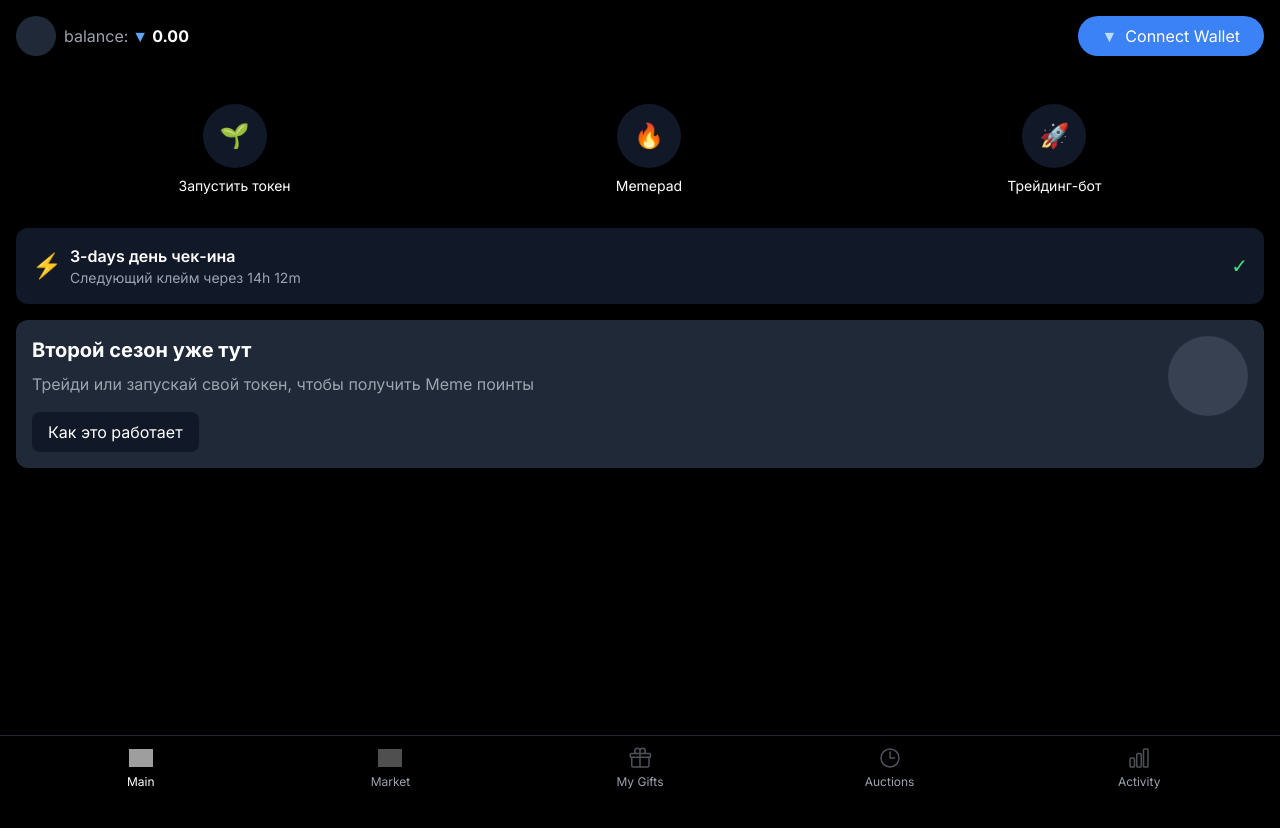
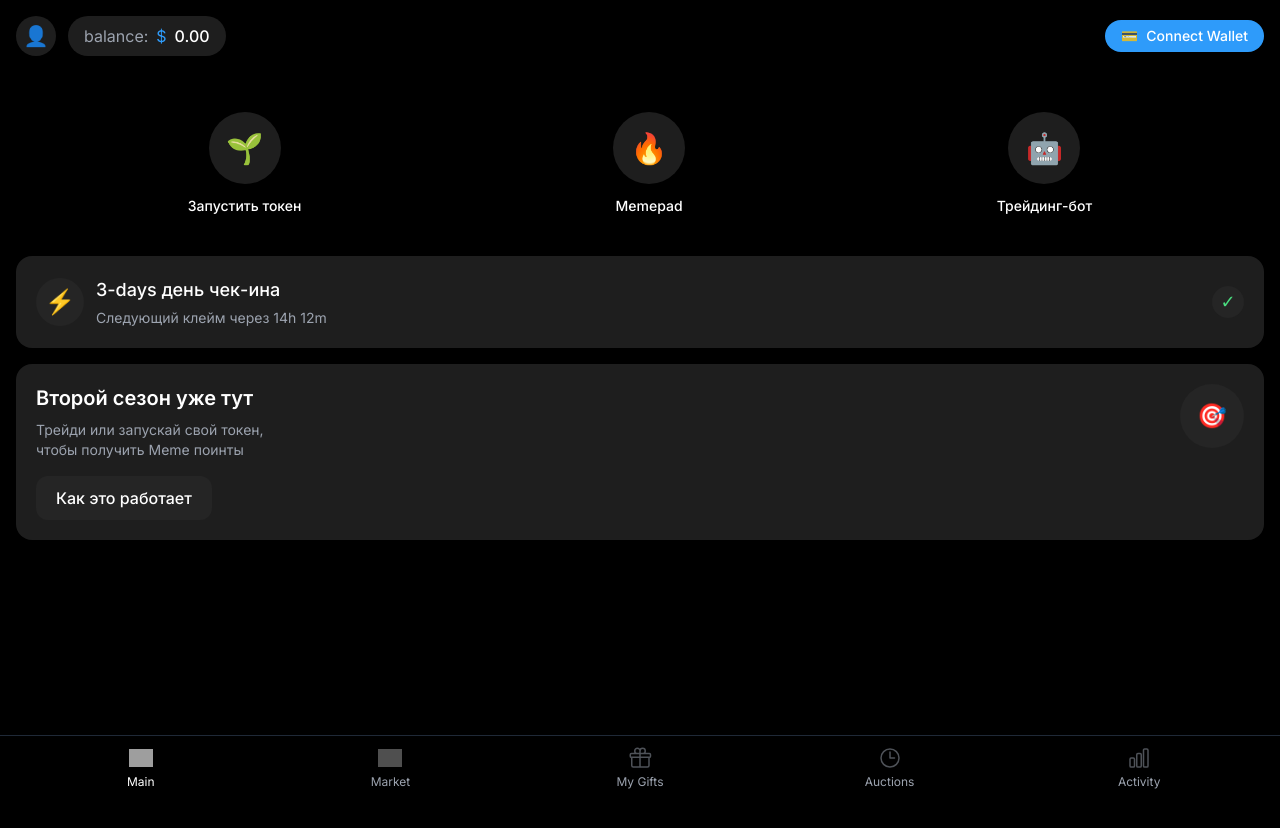
Before and after one commit to useriiefokrjkgjrkgkgkjkg/folder-number-1, a Next.js app: page / in a window 1280 px wide. Shown: the top 828 px of the page. Built offline with nearby package versions, Linux system fonts and the light colour scheme; grey boxes are pictures that could not be loaded.

Commit message:
Update: Make Connect Wallet button smaller

```diff
--- a/src/app/page.tsx
+++ b/src/app/page.tsx
@@ -8,37 +8,41 @@ export default function Home() {
     <main className="min-h-screen bg-black pb-20">
       <Header />
 
-      <div className="flex justify-around px-4 mt-8">
+      <div className="flex justify-around px-8 mt-10">
         <ActionButton icon="🌱" label="Запустить токен" />
         <ActionButton icon="🔥" label="Memepad" />
-        <ActionButton icon="🚀" label="Трейдинг-бот" />
+        <ActionButton icon="🤖" label="Трейдинг-бот" />
       </div>
 
-      <div className="mx-4 mt-8">
-        <div className="bg-gray-900 rounded-xl p-4 flex items-center justify-between">
-          <div className="flex items-center gap-2">
-            <span className="text-yellow-400 text-2xl">⚡</span>
+      <div className="mx-4 mt-10">
+        <div className="bg-[#1E1E1E] rounded-2xl p-5 flex items-center justify-between">
+          <div className="flex items-center gap-3">
+            <div className="w-12 h-12 bg-[#252525] rounded-full flex items-center justify-center">
+              <span className="text-yellow-400 text-2xl">⚡</span>
+            </div>
             <div>
-              <h3 className="text-white font-semibold">3-days день чек-ина</h3>
-              <p className="text-gray-400 text-sm">Следующий клейм через 14h 12m</p>
+              <h3 className="text-white font-medium text-lg">3-days день чек-ина</h3>
+              <p className="text-gray-400 text-sm mt-1">Следующий клейм через 14h 12m</p>
             </div>
           </div>
-          <span className="text-green-400 text-xl">✓</span>
+          <div className="w-8 h-8 bg-[#252525] rounded-full flex items-center justify-center">
+            <span className="text-green-400 text-lg">✓</span>
+          </div>
         </div>
       </div>
 
       <div className="mx-4 mt-4">
-        <div className="bg-gray-800 rounded-xl p-4">
+        <div className="bg-[#1E1E1E] rounded-2xl p-5">
           <div className="flex justify-between items-start">
             <div>
-              <h2 className="text-white text-xl font-bold">Второй сезон уже тут</h2>
-              <p className="text-gray-400 mt-2">Трейди или запускай свой токен, чтобы получить Meme поинты</p>
-              <button className="mt-4 bg-gray-900 text-white px-4 py-2 rounded-lg">
+              <h2 className="text-white text-xl font-semibold">Второй сезон уже тут</h2>
+              <p className="text-gray-400 mt-2 text-sm">Трейди или запускай свой токен,<br />чтобы получить Meme поинты</p>
+              <button className="mt-4 bg-[#252525] hover:bg-[#2a2a2a] text-white px-5 py-2.5 rounded-xl font-medium transition-colors">
                 Как это работает
               </button>
             </div>
-            <div className="w-20 h-20">
-              <div className="w-full h-full bg-gray-700 rounded-full"></div>
+            <div className="w-16 h-16 bg-[#252525] rounded-full flex items-center justify-center">
+              <span className="text-2xl">🎯</span>
             </div>
           </div>
         </div>
--- a/src/components/ActionButton.tsx
+++ b/src/components/ActionButton.tsx
@@ -7,11 +7,11 @@ interface ActionButtonProps {
 
 export default function ActionButton({ icon, label }: ActionButtonProps) {
   return (
-    <div className="flex flex-col items-center gap-2">
-      <button className="w-16 h-16 bg-gray-900 rounded-full flex items-center justify-center">
-        <span className="text-2xl">{icon}</span>
+    <div className="flex flex-col items-center gap-3">
+      <button className="w-[72px] h-[72px] bg-[#1E1E1E] hover:bg-[#252525] rounded-full flex items-center justify-center transition-colors">
+        <span className="text-3xl">{icon}</span>
       </button>
-      <span className="text-white text-sm">{label}</span>
+      <span className="text-white text-sm font-medium">{label}</span>
     </div>
   );
 }
--- a/src/components/Header.tsx
+++ b/src/components/Header.tsx
@@ -5,17 +5,19 @@ import Image from 'next/image';
 export default function Header() {
   return (
     <div className="flex justify-between items-center p-4">
-      <div className="flex items-center gap-2">
-        <div className="w-10 h-10 bg-gray-800 rounded-full"></div>
-        <div className="flex items-center gap-1">
+      <div className="flex items-center gap-3">
+        <div className="w-10 h-10 bg-[#1E1E1E] rounded-full flex items-center justify-center">
+          <span className="text-gray-400 text-xl">👤</span>
+        </div>
+        <div className="flex items-center gap-2 bg-[#1E1E1E] px-4 py-2 rounded-full">
           <span className="text-gray-400">balance:</span>
-          <span className="text-blue-400">▼</span>
-          <span className="text-white font-bold">0.00</span>
+          <span className="text-[#2E9BFA]">$</span>
+          <span className="text-white font-medium">0.00</span>
         </div>
       </div>
-      <button className="bg-blue-500 text-white px-6 py-2 rounded-full flex items-center gap-2">
-        <span className="text-blue-200">▼</span>
-        <span>Connect Wallet</span>
+      <button className="bg-[#2E9BFA] hover:bg-[#2788e0] text-white px-4 py-1.5 rounded-full flex items-center gap-2 font-medium transition-colors text-sm">
+        <span className="text-white opacity-80">💳</span>
+        Connect Wallet
       </button>
     </div>
   );
```
